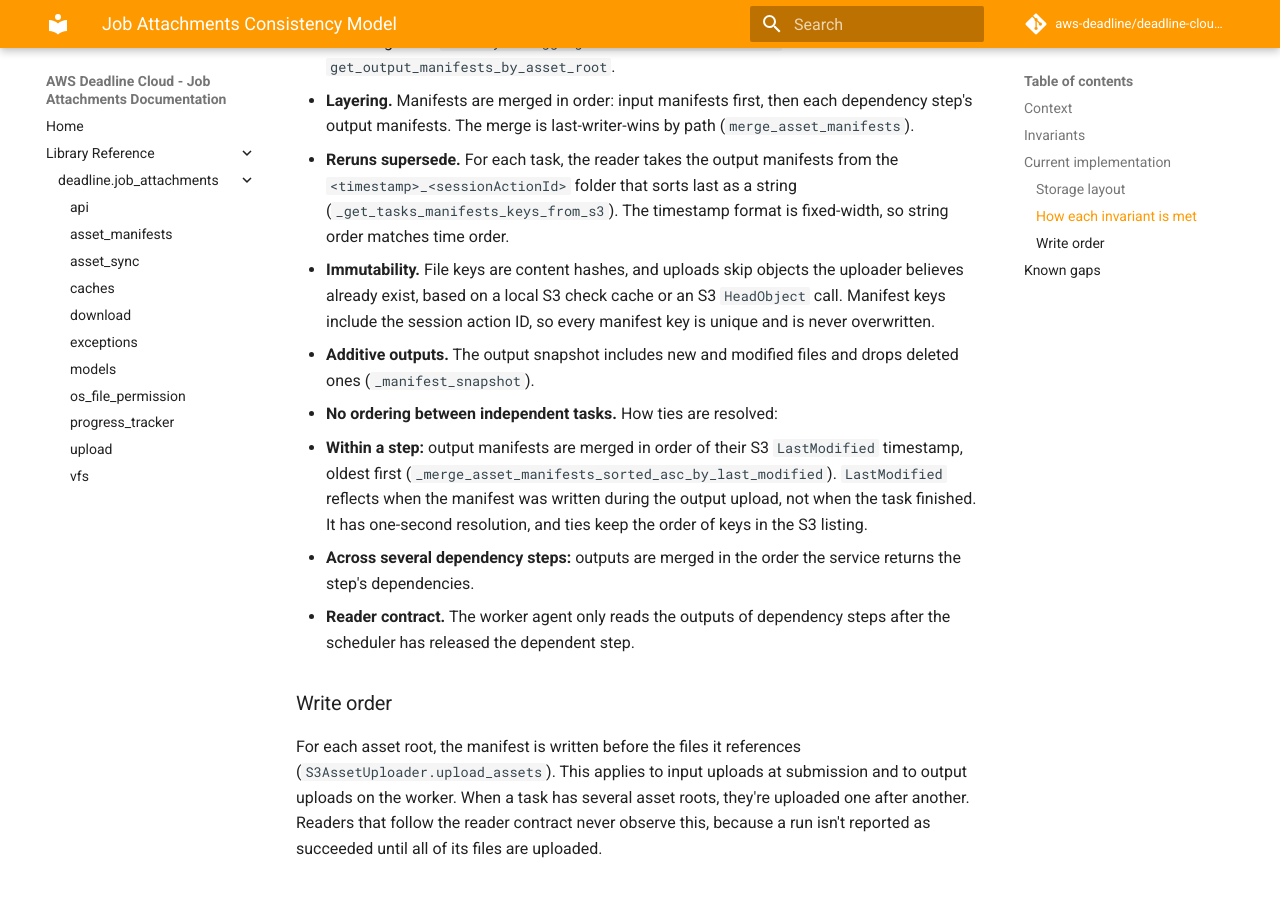
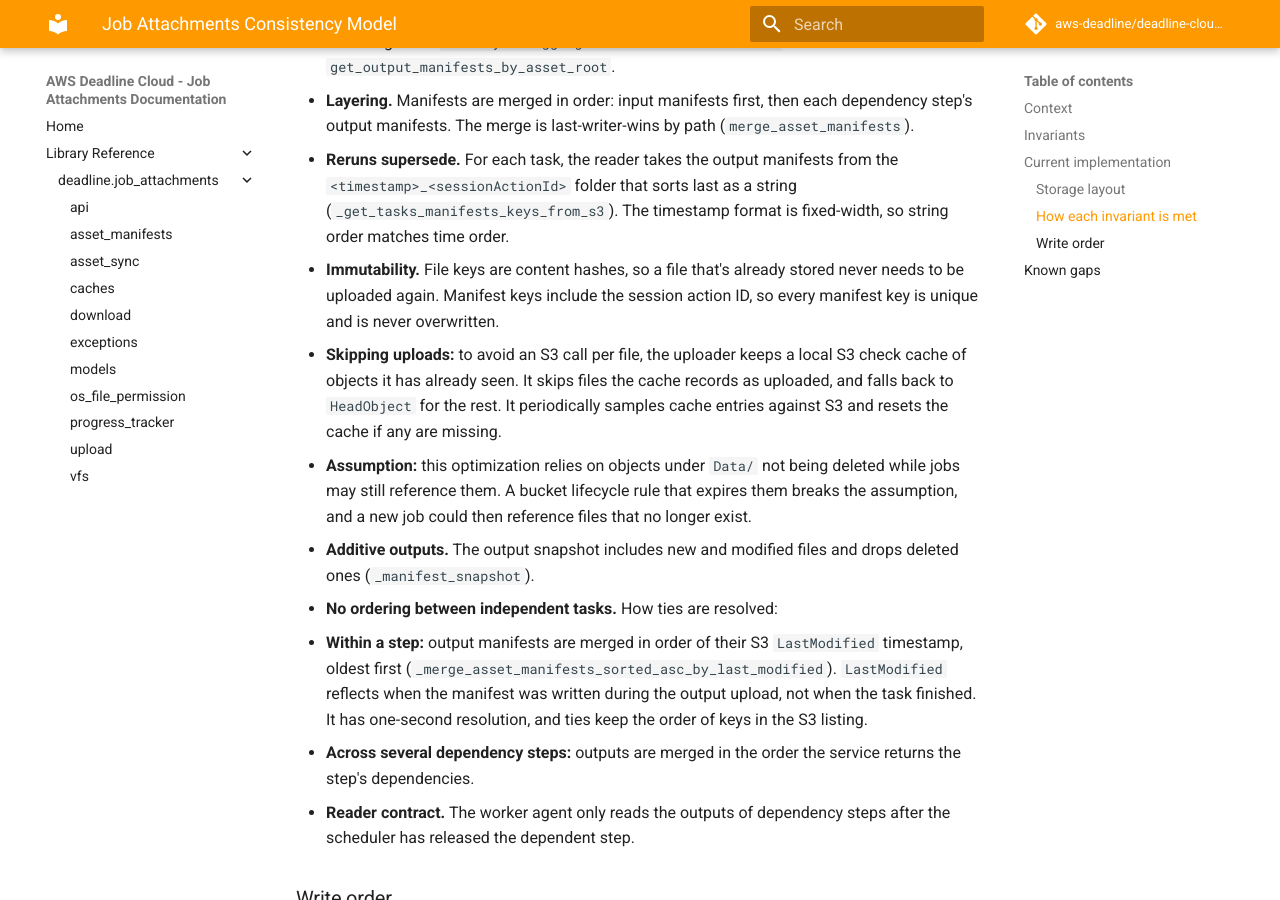
Before and after one commit to aws-deadline/deadline-cloud-job-attachments, an MkDocs documentation site: the page built from docs/design/consistency-model.md, in a window 1280 px wide and 900 px high, scrolled down 2482 px. Built offline with MkDocs 1.6.1 and Material for MkDocs 9.7.7, drawn with Linux system fonts in a browser that asks for light colours; comment, search, counter and statistics services are not loaded; some of the changed text lies outside the part shown.

Commit message:
docs: describe the S3 check cache as an implementation assumption
The check cache is an optimization, not a breach of the invariants.
Describe it under Immutability, with the assumption that Data/ objects
aren't deleted while still referenced.

Signed-off-by: Stephen Crowe <6042774+crowecawcaw@users.noreply.github.com>

```diff
--- a/docs/design/consistency-model.md
+++ b/docs/design/consistency-model.md
@@ -56,7 +56,9 @@ See `JobAttachmentS3Settings` in `models.py` for the key builders.
 - **Dependencies are visible.** The scheduler doesn't start a dependent step until every task in the step it depends on has succeeded. The downstream task then lists that step's output manifest prefix in S3. This relies on S3 being strongly consistent for reads after writes and for listings. See `AssetSync._aggregate_asset_root_manifests` and `get_output_manifests_by_asset_root`.
 - **Layering.** Manifests are merged in order: input manifests first, then each dependency step's output manifests. The merge is last-writer-wins by path (`merge_asset_manifests`).
 - **Reruns supersede.** For each task, the reader takes the output manifests from the `<timestamp>_<sessionActionId>` folder that sorts last as a string (`_get_tasks_manifests_keys_from_s3`). The timestamp format is fixed-width, so string order matches time order.
-- **Immutability.** File keys are content hashes, and uploads skip objects the uploader believes already exist, based on a local S3 check cache or an S3 `HeadObject` call. Manifest keys include the session action ID, so every manifest key is unique and is never overwritten.
+- **Immutability.** File keys are content hashes, so a file that's already stored never needs to be uploaded again. Manifest keys include the session action ID, so every manifest key is unique and is never overwritten.
+  - **Skipping uploads:** to avoid an S3 call per file, the uploader keeps a local S3 check cache of objects it has already seen. It skips files the cache records as uploaded, and falls back to `HeadObject` for the rest. It periodically samples cache entries against S3 and resets the cache if any are missing.
+  - **Assumption:** this optimization relies on objects under `Data/` not being deleted while jobs may still reference them. A bucket lifecycle rule that expires them breaks the assumption, and a new job could then reference files that no longer exist.
 - **Additive outputs.** The output snapshot includes new and modified files and drops deleted ones (`_manifest_snapshot`).
 - **No ordering between independent tasks.** How ties are resolved:
   - **Within a step:** output manifests are merged in order of their S3 `LastModified` timestamp, oldest first (`_merge_asset_manifests_sorted_asc_by_last_modified`). `LastModified` reflects when the manifest was written during the output upload, not when the task finished. It has one-second resolution, and ties keep the order of keys in the S3 listing.
```
Also changed, not shown: other parts of docs/design/consistency-model.md (+0 -1 lines).
